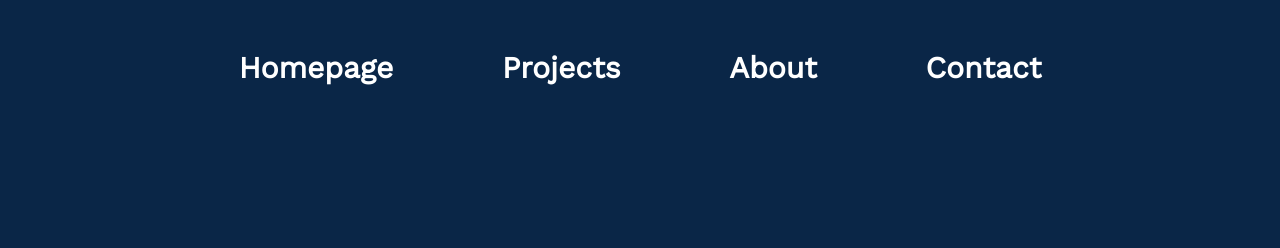
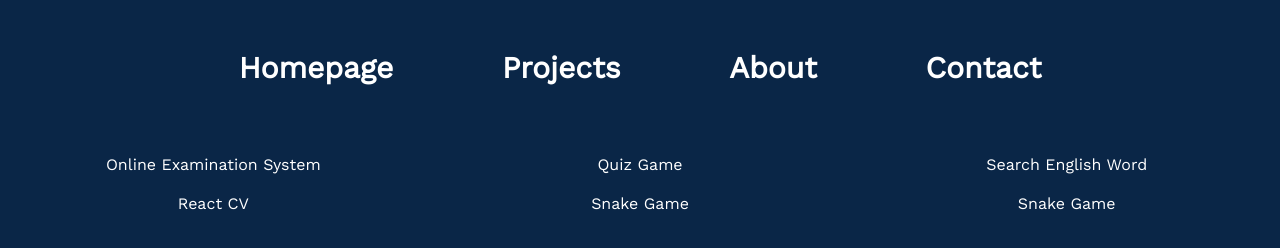
Before and after one commit to tmhuyy/portfolio, a plain HTML site: page views/projects.html in a window 1280 px wide. Drawn offline with nearby package versions, Linux system fonts and the light colour scheme; a web font is replaced by a local one.

```diff
--- a/styles/home.css
+++ b/styles/home.css
@@ -97,9 +97,16 @@ hr {
   margin-top: 40px;
   margin-bottom: 40px;
 }
+
 .link-infor {
   /* background-color: #fcdec0; */
   padding: 20px;
+}
+
+.link-infor a {
+  /* background-color: #fcdec0; */
+  color: white;
+  font-size: large;
 }
 
 .contact {
--- /dev/null
+++ b/styles/projects.css
@@ -0,0 +1,18 @@
+.projects {
+    display: flex;
+    align-items: center;
+    justify-content: center;
+    flex-wrap: wrap;
+
+}
+
+.project {
+    flex-grow: 1;
+    flex-shrink: 1;
+    flex-basis: 33%;
+    margin-top: 20px
+}
+
+.project a {
+    color: white
+}
--- a/views/projects.html
+++ b/views/projects.html
@@ -8,6 +8,8 @@
 
     <link rel="stylesheet" href="/styles/home.css">
     <link rel="stylesheet" href="/styles/main.css">
+    <link rel="stylesheet" href="/styles/projects.css">
+
     <link rel="icon" href="/images/favicon.ico">
 
     <link rel="preconnect" href="https://fonts.googleapis.com">
@@ -24,7 +26,26 @@
         <a href="/views/contact.html">Contact</a>
     </nav>
    <div class="projects">
+        <div class="project">
+            <a href="https://github.com/tmhuyy/online-examination-system">Online Examination System</a>
+        </div>
+        <div class="project">
+            <a href="https://github.com/tmhuyy/quiz-game">Quiz Game</a>
+        </div>
+        <div class="project">
+            <a href="https://github.com/tmhuyy/search-english-app">Search English Word</a>
+        </div>
 
+        <div class="project">
+            <a href="https://github.com/tmhuyy/react-cv">React CV</a>
+        </div>
+
+        <div class="project">
+            <a href="https://github.com/tmhuyy/react-cv">Snake Game</a>
+        </div>
+        <div class="project">
+            <a href="https://github.com/tmhuyy/react-cv">Snake Game</a>
+        </div>
    </div>
 </body>
 </html>
```
Also changed, not shown: 2 other files.
